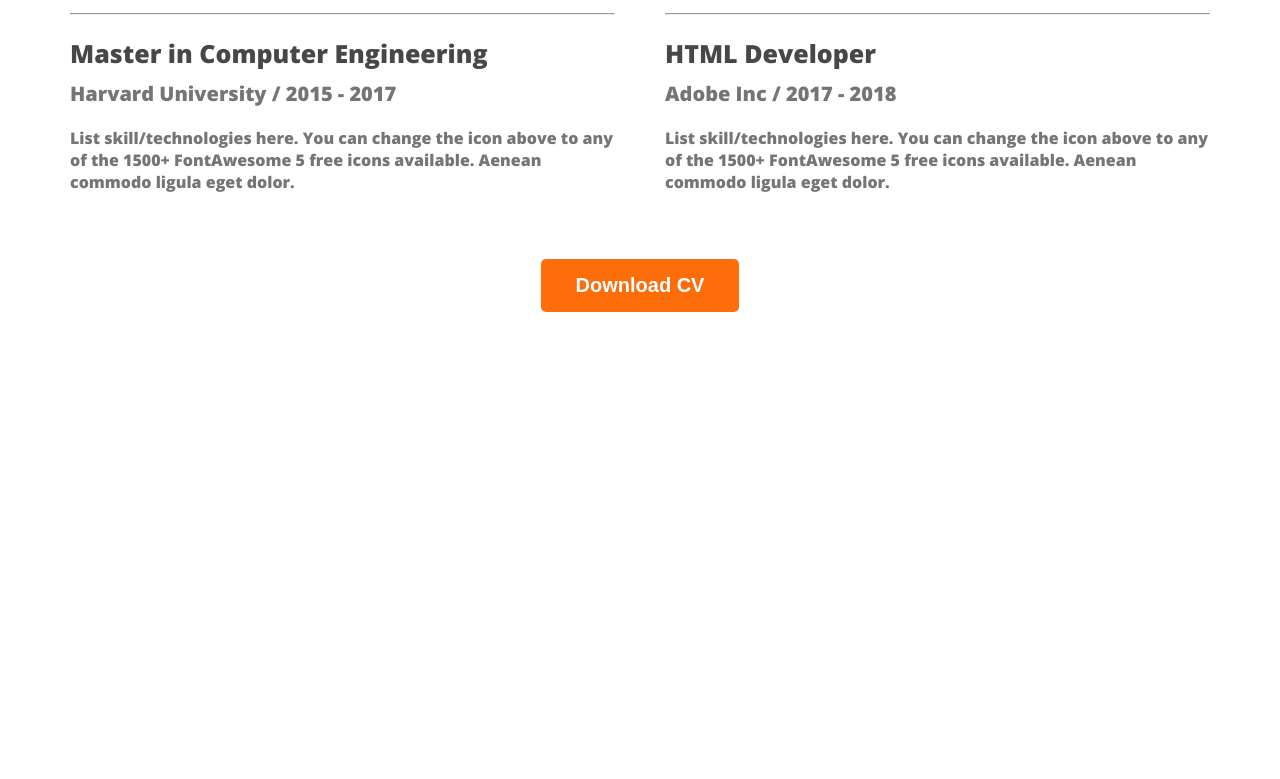
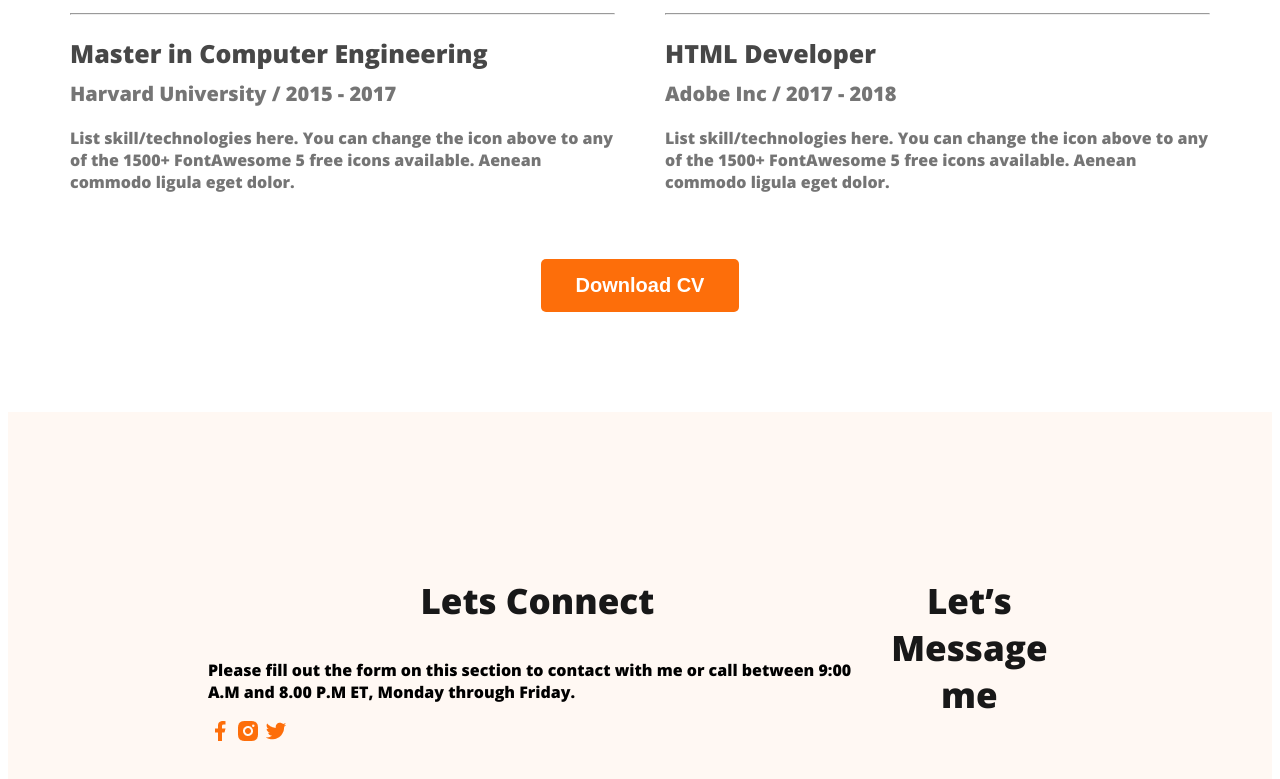
Before and after one commit to Monalisa2836/web-developer-portfolio, a plain HTML site: page index.html in a window 1280 px wide. Shown: the part 2830-3609 px from the top of the page. Before the commit the page ends 3150 px from the top, so only its background shows below. Drawn offline with nearby package versions, Linux system fonts and the light colour scheme.

Commit message:
basic footer

```diff
--- a/index.html
+++ b/index.html
@@ -194,10 +194,26 @@
           </div>
         </div>
         <div class="download-cv">
-            <button class="btn-primary">Download CV</button>
+          <button class="btn-primary">Download CV</button>
         </div>
       </section>
     </main>
-    <footer></footer>
+    <footer>
+      <div class="footer-column">
+        <h3 class="section-title">Lets Connect</h3>
+        <p class="paragraph-section-description">
+          Please fill out the form on this section to contact with me or call
+          between 9:00 A.M and 8.00 P.M ET, Monday through Friday.
+        </p>
+        <div class="social-links">
+          <a href=""><img src="images/icons/facebook.png" alt="" /></a>
+          <a href=""><img src="images/icons/insta.png" alt="" /></a>
+          <a href=""><img src="images/icons/twitter.png" alt="" /></a>
+        </div>
+      </div>
+      <div class="footer-column">
+        <h3 class="section-title">Let’s Message me</h3>
+      </div>
+    </footer>
   </body>
 </html>
--- a/styles/portfolio.css
+++ b/styles/portfolio.css
@@ -153,3 +153,10 @@ main section {
     text-align: center;
     margin-top: 50px;
 }
+/* footer style */
+footer{
+    display: flex;
+    background: #FFF8F3;
+    padding: 130px 200px;
+    margin-top: 100px;
+}
```
